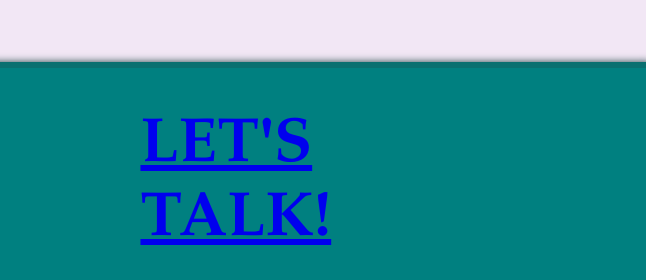
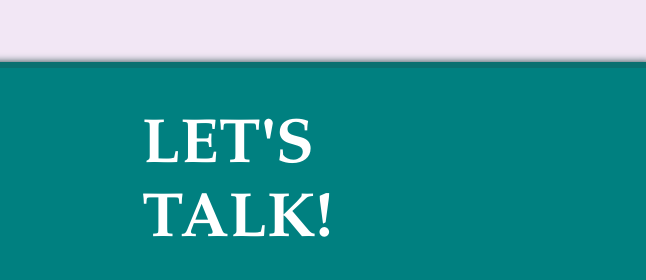
Before and after one commit to XNOR8/Portfolio, a plain HTML site: page index.html in a window 1280 px wide. Shown: the part 2206-2486 px from the top of the page, 634-1280 px from the left. Drawn offline with Linux system fonts and the light colour scheme; grey boxes are pictures that could not be loaded.

Commit message:
Update index.html

```diff
--- a/index.html
+++ b/index.html
@@ -124,7 +124,7 @@ I'm on a mission to bring creativity and efficiency to every project I touch. Le
                         </div>
 
                         <div class="col"><!--talk-->
-                            <h1><a href="mailto:das.srinanda2002@gmail.com">LET'S TALK!</a></h1>
+                            <h1><a href="mailto:das.srinanda2002@gmail.com" id="lt">LET'S TALK!</a></h1>
                             <div class="ct">
                             <h2>Bonjour!</h2>
                             <div class="mgi"><!--logo call-->
```
